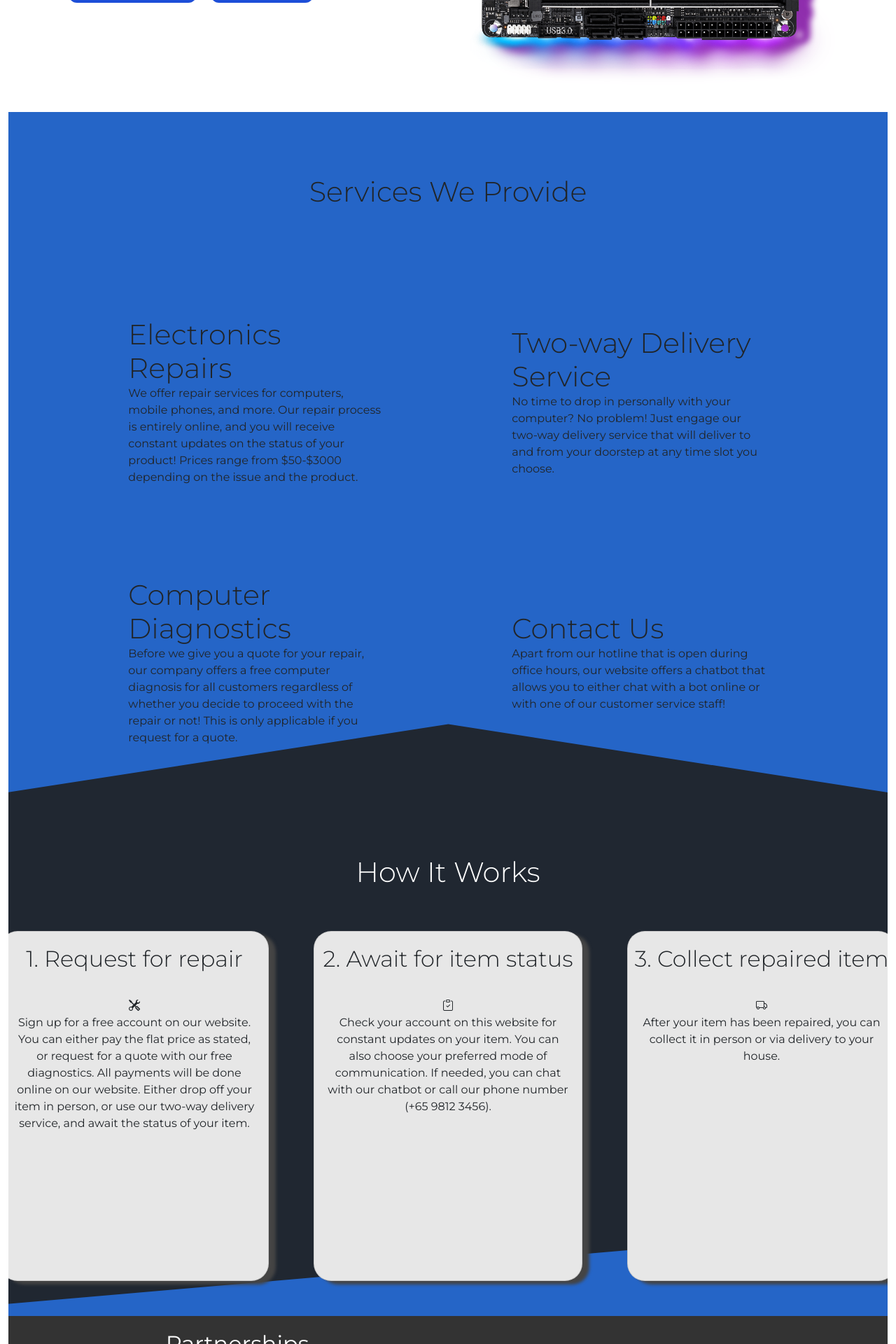
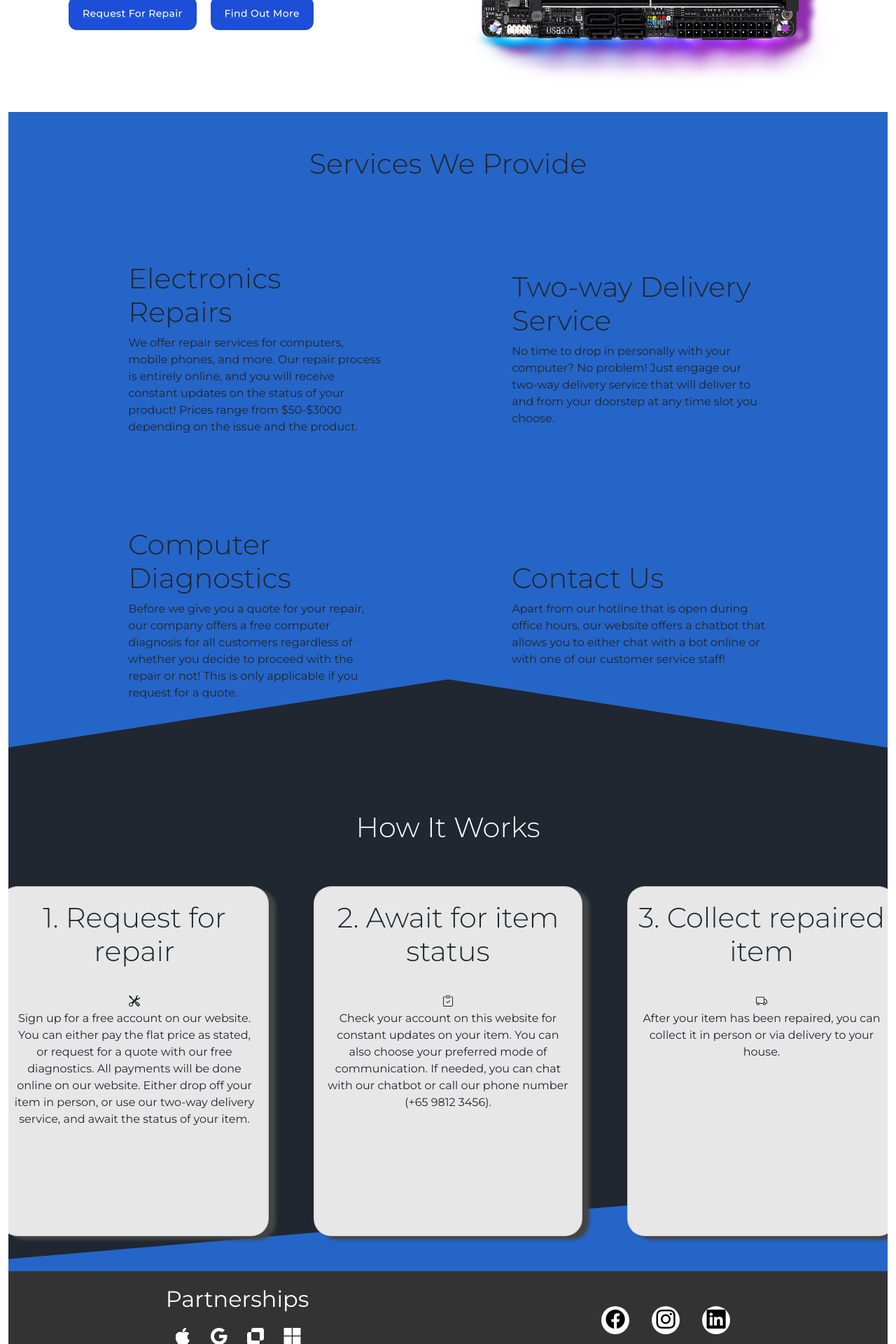
Before and after one commit to sunshinefactoryyy/app-security-proj, a Flask app: page / in a window 1280 px wide. Shown: the part 560-2480 px from the top of the page at 70% size. Run offline with Flask 2, Linux system fonts and the light colour scheme; style sheets or scripts are compiled from the project's sources; some libraries are stand-ins or nearby versions.

Commit message:
Changed custom css to bootstrap css for home.html

```diff
--- a/static/styles/Global.css
+++ b/static/styles/Global.css
@@ -62,50 +53,51 @@ section {
 /*Custom hover effects for the button*/
 /*index.html*/
 /*Design of the hero section*/
-.hero img {
+#main {
+  margin: 0;
+  /*Design of the services section*/
+  /*Design of the footer*/
+}
+
+#main .hero img {
   height: 540px;
   width: 540px;
   -webkit-filter: drop-shadow(20px 10px 4px #8f2ead);
           filter: drop-shadow(20px 10px 4px #8f2ead);
 }
 
-.hero .text .hero-text-4 {
+#main .hero .text .hero-text-4 {
   font-size: 3.5em;
 }
 
-.hero .text h4 {
+#main .hero .text h4 {
   margin-top: 20px;
   font-weight: lighter;
 }
 
-.hero .text .CTA-btns {
+#main .hero .text .CTA-btns {
   margin-top: 20px;
 }
 
-.hero .text .CTA-btns > * {
+#main .hero .text .CTA-btns > * {
   margin: 10px;
 }
 
-/*Design of the services section*/
-.services > * {
+#main .services > * {
   padding: 0;
   margin: 0;
 }
 
-.services {
+#main .services {
   background-color: #2565c7;
 }
 
-.services .service-title {
-  padding: 1em;
-}
-
-.services .service-content > * {
+#main .services .service-content > * {
   margin-top: 100px;
   padding: 1em;
 }
 
-.services #triangle {
+#main .services #triangle {
   position: absolute;
   bottom: 0;
   left: 0;
@@ -116,22 +108,22 @@ section {
           transform: rotate(180deg);
 }
 
-.services #triangle svg {
+#main .services #triangle svg {
   position: relative;
   display: block;
   width: calc(100% + 1.3px);
   height: 102px;
 }
 
-.services #triangle .shape-fill {
+#main .services #triangle .shape-fill {
   fill: #202731;
 }
 
-.workflow {
+#main .workflow {
   background-color: #202731;
 }
 
-.workflow #bottom-tilt {
+#main .workflow #bottom-tilt {
   position: absolute;
   bottom: 0;
   left: 0;
@@ -142,7 +134,7 @@ section {
           transform: rotate(180deg);
 }
 
-.workflow #bottom-tilt svg {
+#main .workflow #bottom-tilt svg {
   position: relative;
   display: block;
   width: calc(100% + 1.3px);
@@ -151,33 +143,33 @@ section {
           transform: rotateY(180deg);
 }
 
-.workflow #bottom-tilt .shape-fill {
+#main .workflow #bottom-tilt .shape-fill {
   fill: #2565c7;
 }
 
-.workflow .workflow-title {
+#main .workflow .workflow-title {
   color: #fff;
   padding: 1em;
 }
 
-.workflow .workflow-content {
+#main .workflow .workflow-content {
   margin-top: 20px;
   -webkit-column-gap: 4em;
           column-gap: 4em;
 }
 
-.workflow .workflow-content .card > * {
+#main .workflow .workflow-content .card > * {
   margin: 20px auto 0 auto;
 }
 
-.workflow .workflow-content .card:hover {
+#main .workflow .workflow-content .card:hover {
   -webkit-transform: translate(0, -15px);
           transform: translate(0, -15px);
   -webkit-transition: 0.2s;
   transition: 0.2s;
 }
 
-.workflow .workflow-content .card {
+#main .workflow .workflow-content .card {
   height: 500px;
   width: 388px;
   max-width: 30vw;
@@ -189,47 +181,41 @@ section {
   transition: 0.2s;
 }
 
-.workflow .workflow-content .card h2 {
+#main .workflow .workflow-content .card h2 {
   font-size: 2em;
 }
 
-/*Design of the footer*/
-.footer {
+#main .footer {
   background-color: rgba(0, 0, 0, 0.8);
   color: #fff;
   padding: 1em;
 }
 
-.footer .company {
+#main .footer .company {
   font-size: 1.2em;
 }
 
-.footer .links .col-right,
-.footer .links .col-left {
-  list-style: none;
-}
-
-.footer .links .col-left .bi {
+#main .footer .links .col-left .bi {
   display: inline-block;
   font-size: 1.5em;
   margin: 0.5em;
 }
 
-.footer .links .col-left .bi-exclude {
+#main .footer .links .col-left .bi-exclude {
   -webkit-transform: scaleX(-1);
           transform: scaleX(-1);
 }
 
-.footer .links .col-left .list-title {
+#main .footer .links .col-left .list-title {
   font-size: 2em;
 }
 
-.footer .links .col-right {
+#main .footer .links .col-right {
   -webkit-column-gap: 2em;
           column-gap: 2em;
 }
 
-.footer .links .col-right .link {
+#main .footer .links .col-right .link {
   height: 2.5em;
   width: 2.5em;
   border-radius: 50%;
@@ -238,17 +224,17 @@ section {
   transition: 0.4s;
 }
 
-.footer .links .col-right .link a {
+#main .footer .links .col-right .link a {
   text-decoration: none;
   font-size: 1.7em;
 }
 
-.footer .links .col-right .link a .bi {
+#main .footer .links .col-right .link a .bi {
   color: #000;
   text-align: center;
 }
 
-.footer .links .col-right .link:hover {
+#main .footer .links .col-right .link:hover {
   -webkit-transform: translate(0, -15px);
           transform: translate(0, -15px);
   -webkit-transition: 0.4s;
--- a/static/styles/Global.scss
+++ b/static/styles/Global.scss
@@ -16,9 +16,6 @@ section {
 /*navbar.html*/
 /*Custom css for navbar*/
 .nav-item-container {
-  display: flex;
-  align-items: center;
-  justify-content: center;
   height: 48px;
   padding: 0 8px;
 
@@ -59,6 +56,9 @@ section {
 
 /*index.html*/
 /*Design of the hero section*/
+#main {
+  margin: 0;
+
   .hero {
     img {
       height: 540px;
@@ -95,9 +95,9 @@ section {
   .services {
     background-color: #2565c7;
 
-  .service-title {
-    padding: 1em;
-  }
+    // .service-title {
+    //   padding: 1em;
+    // }
 
     .service-content > * {
       margin-top: 100px;
@@ -196,11 +196,6 @@ section {
     }
 
     .links {
-    .col-right,
-    .col-left {
-      list-style: none;
-    }
-
       .col-left {
         .bi {
           display: inline-block;
@@ -280,6 +275,7 @@ section {
       }
     }
   }
+}
 
 /*About Us.html*/
 .about-content {
@@ -299,10 +295,6 @@ section {
 }
 
 .form-container {
-  display: flex;
-  justify-content: space-around;
-  align-items: center;
-
   animation: transitionIn 0.75s ease-in;
 
   @keyframes transitionIn {
@@ -332,7 +324,6 @@ section {
     background: white;
 
     #title {
-      text-align: center;
       margin-top: 20px;
     }
 
@@ -391,7 +382,7 @@ section {
       .forgot {
         margin: -5px 0 20px 5px;
 
-        .forgotlink {
+        .forgot_link {
           color: #a6a6a6;
           cursor: pointer;
           text-decoration: none;
--- a/templates/home.html
+++ b/templates/home.html
@@ -1,20 +1,21 @@
 {% extends "base.html" %}
 {% block content %}
+<main id="main">
   <section class="hero d-flex justify-content-center align-items-center">
     <div class="text col-md-6 col-xs-12 d-flex flex-column">
-    <h1 class="hero-text-4 font-weight-bold">
+      <strong class="hero-text-4 font-weight-bold">
         Top quality <br />
         repairs for your <br />
         computer parts
-    </h1>
+      </strong>
       <!--hero-text-4-->
-    <h4>
+      <h4 class="h4">
         Your go-to solution for all your computer <br />
         hardware repairs
       </h4>
 
       <ul class="CTA-btns d-flex justify-content-start">
-      <li class="nav-item">
+        <li class="nav-item inline-item">
           <a href="#" class="btn-link">
             {% with label='Request For Repair', color='Secondary' %}
               {% include '/includes/customButtonComponent.html' %}
@@ -22,7 +23,7 @@
           </a>
         </li>
 
-      <li class="nav-item">
+        <li class="nav-item inline-item">
           <a href="#" class="btn-link">
             {% with label='Find Out More', color='Secondary' %}
               {% include '/includes/customButtonComponent.html' %}
@@ -42,12 +43,12 @@
   <!--hero-->
 
   <section class="services blue">
-  <h1 class="service-title display-6 text-center font-weight-bold">Services We Provide</h1>
+    <h1 class="h1 service-title display-6 text-center font-weight-bold">Services We Provide</h1>
 
     <div class="service-content">
       <div class="service-container col-mds-6 d-flex justify-content-around align-items-center bd-highlight">
         <div class="service s1 col-md-4 order-1">
-        <h2 class="font-weight-bold display-6" id="service-name">Electronics Repairs</h2>
+          <h2 class="h2 font-weight-bold display-6" id="service-name">Electronics Repairs</h2>
           <p class="description">
             We offer repair services for computers, mobile phones, and more. Our
             repair process is entirely online, and you will receive constant
@@ -58,7 +59,7 @@
         <!--s1-->
 
         <div class="service s2 col-md-4 order-2">
-        <h2 class="font-weight-bold display-6" id="service-name">Two-way Delivery Service</h2>
+          <h2 class="h2 font-weight-bold display-6" id="service-name">Two-way Delivery Service</h2>
           <p class="description">
             No time to drop in personally with your computer? No problem! Just
             engage our two-way delivery service that will deliver to and from your
@@ -71,7 +72,7 @@
 
       <div class="service-container col-mds-6 d-flex justify-content-around align-items-center bd-highlight">
         <div class="service s3 col-md-4">
-        <h2 class="font-weight-bold display-6" id="service-name">Computer Diagnostics</h2>
+          <h2 class="h2 font-weight-bold display-6" id="service-name">Computer Diagnostics</h2>
           <p class="description">
             Before we give you a quote for your repair, our company offers a free
             computer diagnosis for all customers regardless of whether you decide
@@ -82,7 +83,7 @@
         <!--s3-->
 
         <div class="service s4 col-md-4">
-        <h2 class="font-weight-bold display-6" id="service-name">Contact Us</h2>
+          <h2 class="h2 font-weight-bold display-6" id="service-name">Contact Us</h2>
           <p class="description">
             Apart from our hotline that is open during office hours, our website
             offers a chatbot that allows you to either chat with a bot online or
@@ -124,11 +125,11 @@
     </div>
     <!--#bottom-tilt-->
 
-  <h1 class="workflow-title font-weight-bold text-center display-6">How It Works</h1>
+    <h1 class="h1 workflow-title font-weight-bold text-center display-6">How It Works</h1>
 
     <div class="workflow-content col-xs-12 d-flex justify-content-center align-items-center">
       <div class="card request col-lg-9">
-      <h2 class="card-title display-6 text-center font-weight-bold">1. Request for repair</h2>
+        <strong class="card-title display-6 text-center font-weight-bold">1. Request for repair</strong>
         <div class="card-body text-center">
           <i class="bi bi-tools"></i>
           <p class="card-text">
@@ -145,7 +146,7 @@
       <!--step request-->
 
       <div class="card status col-lg-9">
-      <h2 class="card-title display-6 text-center font-weight-bold">2. Await for item status</h2>
+        <strong class="card-title display-6 text-center font-weight-bold">2. Await for item status</strong>
         <div class="card-body text-center">
           <i class="bi bi-clipboard-check"></i>
           <p class="card-text">
@@ -161,7 +162,7 @@
       <!--step status-->
 
       <div class="card collect col-lg-9">
-      <h2 class="card-title display-6 text-center font-weight-bold">3. Collect repaired item</h2>
+        <strong class="card-title display-6 text-center font-weight-bold">3. Collect repaired item</strong>
         <div class="card-body text-center">
           <i class="bi bi-truck"></i>
           <p class="card-text">
@@ -180,7 +181,7 @@
 
   <section class="footer">
     <div class="links d-flex justify-content-around align-items-center">
-    <ul class="col-left">
+      <ul class="col-left list-unstyled">
         <li class="list-title font-weight-bold">Partnerships</li>
         <!--list-item-->
         <i class="bi bi-apple list-item text-center"></i>
@@ -190,20 +191,20 @@
       </ul>
       <!--col-left-->
 
-    <ul class="col-right d-flex justify-content-center align-items-center">
-      <div class="link text-center">
+      <ul class="col-right list-unstyled d-flex justify-content-center align-items-center">
+        <div class="link text-center inline-item">
           <a href="#" class="list-item"> <i class="bi bi-facebook"></i> </a
           ><!--list-item-->
         </div>
         <!--link1-->
 
-      <div class="link text-center">
+        <div class="link text-center inline-item">
           <a href="#" class="list-item"> <i class="bi bi-instagram"></i> </a
           ><!--list-item-->
         </div>
         <!--link2-->
 
-      <div class="link text-center">
+        <div class="link text-center inline-item">
           <a href="#" class="list-item"> <i class="bi bi-linkedin"></i> </a
           ><!--list-item-->
         </div>
@@ -216,4 +217,6 @@
     <p class="company text-center">+65 9812 3456 &middot Vision Core &copy</p>
   </section>
   <!--footer-->
+
+</main>
 {% endblock %}
--- a/templates/includes/navbar.html
+++ b/templates/includes/navbar.html
@@ -25,21 +25,21 @@
                     <ul class="navbar-nav justify-content-end flex-grow-1 pe-4">
                         <li class="nav-item">
                             <a class="nav-link" href="{{url_for('home')}}">
-                                <div class="nav-item-container">
+                                <div class="nav-item-container d-flex align-items-center justify-content-center">
                                     <p class="nav-underline-effect">Home</p>
                                 </div>
                             </a>
                         </li>
                         <li class="nav-item">
                             <a class="nav-link" href="{{url_for('about')}}">
-                                <div class="nav-item-container">
+                                <div class="nav-item-container d-flex align-items-center justify-content-center">
                                     <p class="nav-underline-effect">About Us</p>
                                 </div>
                             </a>
                         </li>
                         <li class="nav-item dropdown">
                             <a class="nav-link" href="{{url_for('faq')}}">
-                                <div class="nav-item-container">
+                                <div class="nav-item-container d-flex align-items-center justify-content-center">
                                     <p class="nav-underline-effect">FAQ</p>
                                 </div>
                             </a>
--- a/templates/sign_up.html
+++ b/templates/sign_up.html
@@ -1,9 +1,9 @@
 {% extends "base.html" %} {% block content %}
-<section class="form-container">
+<section class="form-container d-flex justify-content-around align-items-center">
     <img src="/static/public/Secure_login.svg">
 
     <div class="sign_up">
-        <h1 id="title">Sign Up</h1>
+        <h1 id="title" class="text-center font-weight-bold display-4">Sign Up</h1>
 
         <form method="post">
             <div class="form-group">
```
Also changed, not shown: other parts of static/styles/Global.css (+9 -27 lines), templates/login.html (+4 -4 lines), 1 other file. Lines whose indentation alone changed are shown as unchanged.
